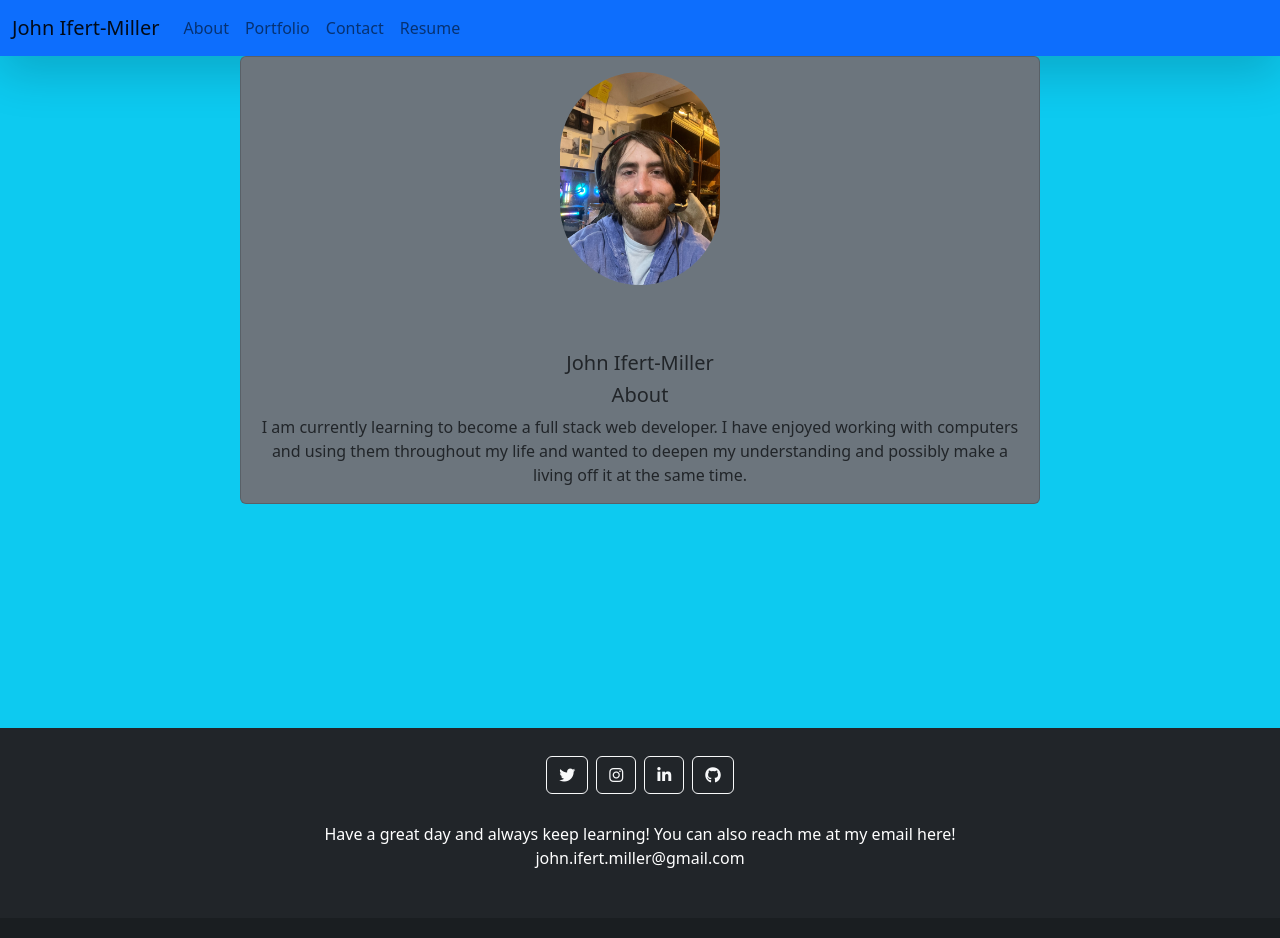
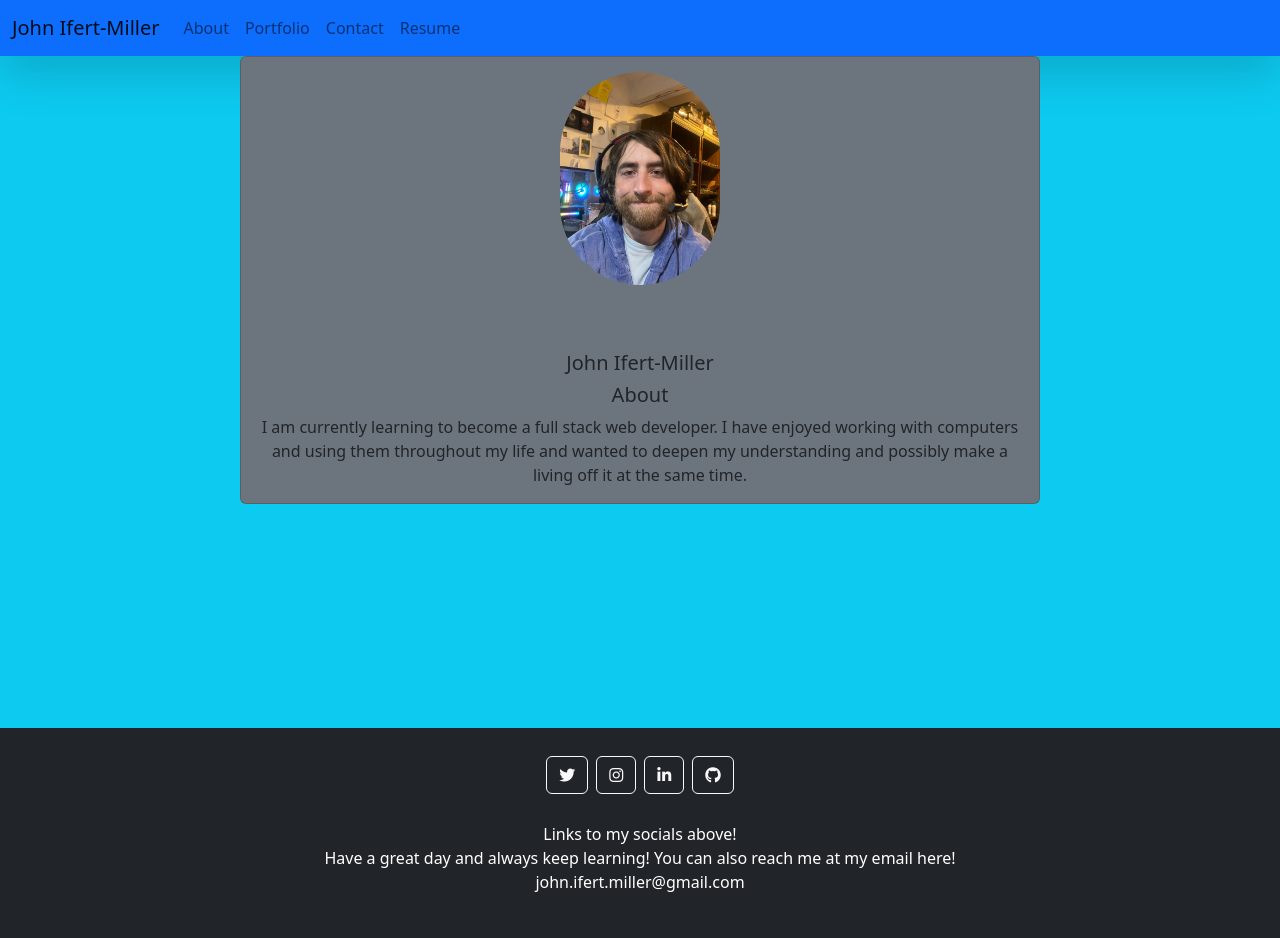
Before and after one commit to johnboy514/react-portfolio, a React (Create React App) app: page / in a window 1280 px wide. Shown: the top 938 px of the page. Built offline with nearby package versions, Linux system fonts and the light colour scheme.

Commit message:
links to socials above added to footer

```diff
--- a/src/components/Footer/Footer.js
+++ b/src/components/Footer/Footer.js
@@ -53,6 +53,8 @@ export default function App() {
 
         <section className='mb-4'>
           <p>
+            Links to my socials above!
+            <br></br>
             Have a great day and always keep learning!
             You can also reach me at my email here!
             <br></br>
```
